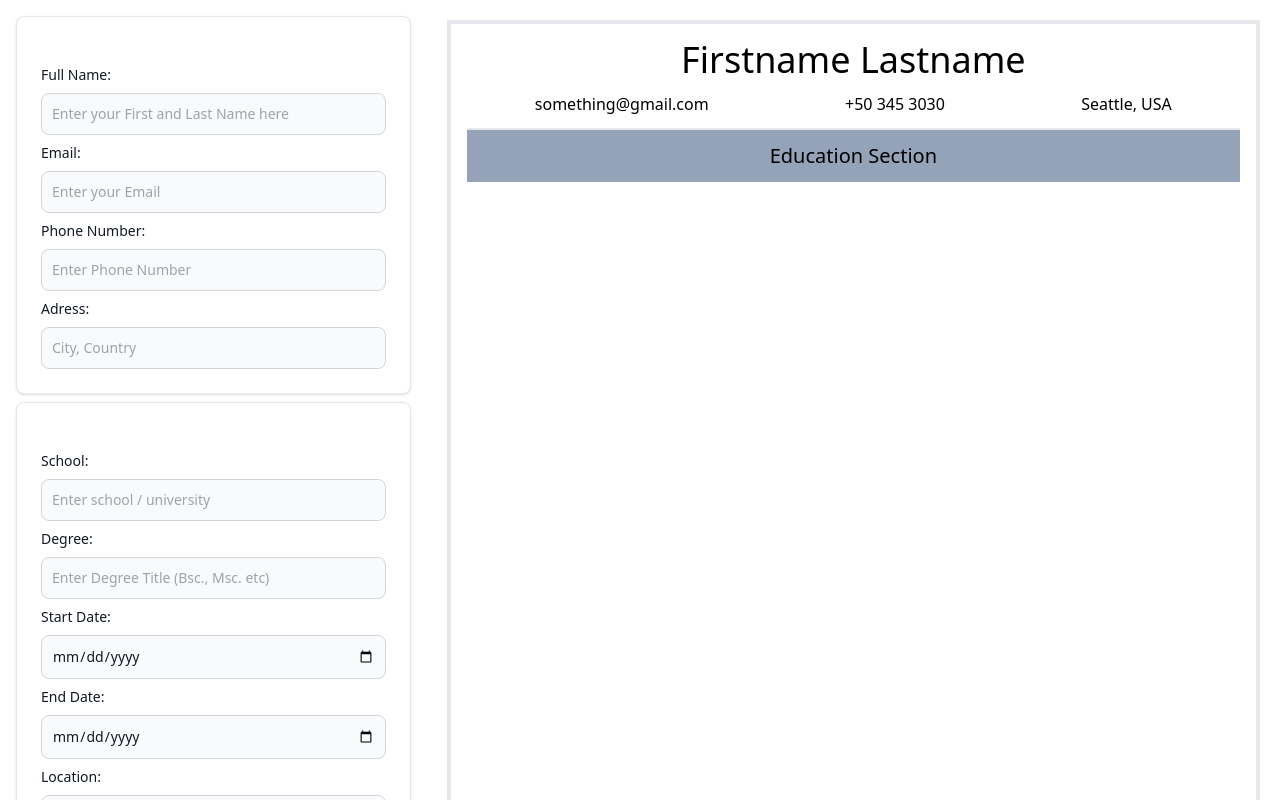
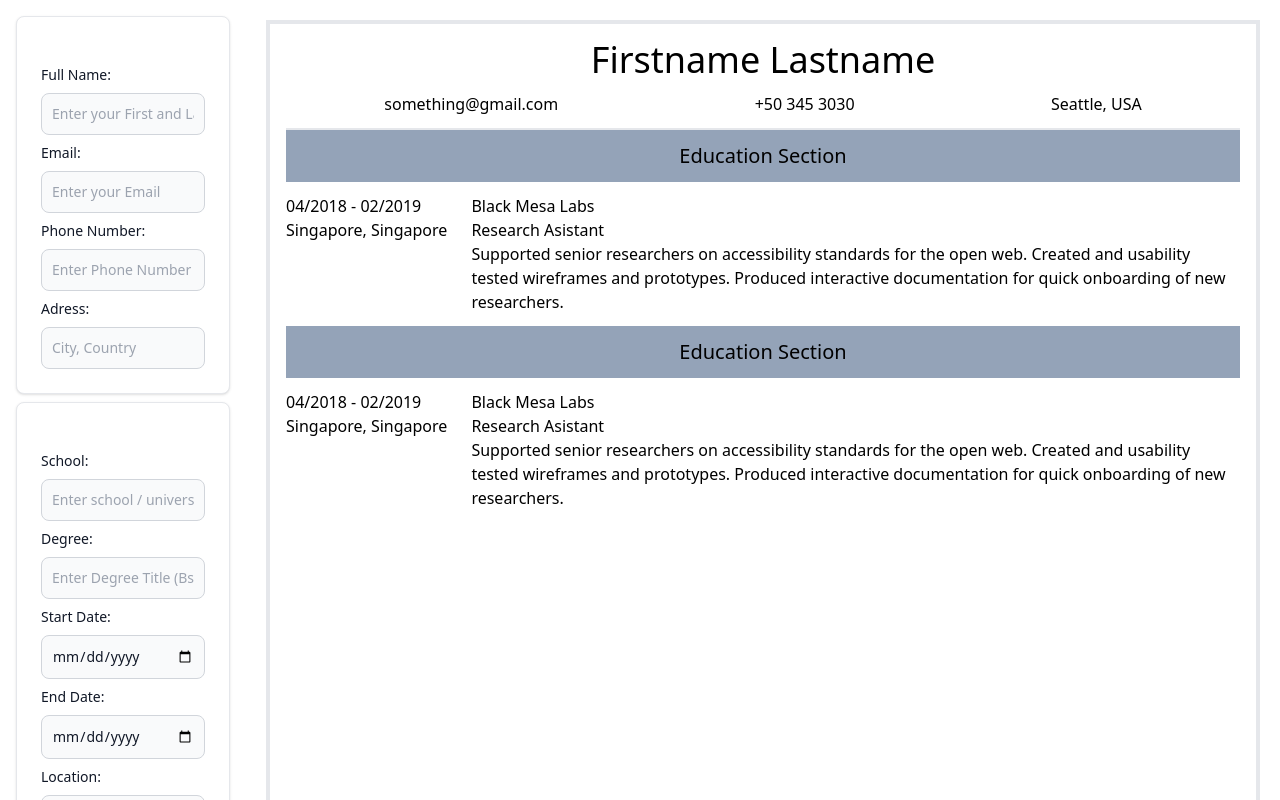
Before and after one commit to Mcorduk/cv-app, a React (Vite) app: page / in a window 1280 px wide. Shown: the top 800 px of the page. Built offline with nearby package versions, Linux system fonts and the light colour scheme.

Commit message:
refactor: finish education section, copy it and rename to make experience section

```diff
--- a/src/components/Sections/section.jsx
+++ b/src/components/Sections/educationSection.jsx
@@ -17,8 +17,8 @@ function SectionInfo({
   description = null,
 }) {
   return (
-    <article>
-      <aside>
+    <article className="flex gap-6 py-3">
+      <aside className=" flex flex-col min-w-fit w-1/3">
         <p>
           <span>{startDate}</span>
           <span> - </span>
@@ -26,7 +26,7 @@ function SectionInfo({
         </p>
         <p>{location}</p>
       </aside>
-      <main>
+      <main className="grow">
         <p>{institution}</p>
         <p>{title}</p>
         <p>{description}</p>
@@ -36,5 +36,19 @@ function SectionInfo({
 }
 
 export default function Section() {
-  return <SectionHeader text={"Education Section"} />;
+  return (
+    <>
+      <SectionHeader text={"Education Section"} />
+      <SectionInfo
+        startDate="04/2018"
+        endDate="02/2019"
+        location="Singapore, Singapore"
+        institution="Black Mesa Labs"
+        title="Research Asistant"
+        description={
+          "Supported senior researchers on accessibility standards for the open web. Created and usability tested wireframes and prototypes. Produced interactive documentation for quick onboarding of new researchers."
+        }
+      />
+    </>
+  );
 }
--- /dev/null
+++ b/src/components/Sections/experienceSection.jsx
@@ -0,0 +1,54 @@
+import React from "react";
+
+function SectionHeader({ text }) {
+  return (
+    <div className="flex justify-center items-center bg-slate-400 py-3">
+      <h3 className="text-xl">{text}</h3>
+    </div>
+  );
+}
+
+function SectionInfo({
+  startDate,
+  endDate = "present",
+  location = "Undisclosed Location",
+  institution,
+  title,
+  description = null,
+}) {
+  return (
+    <article className="flex gap-6 py-3">
+      <aside className=" flex flex-col min-w-fit w-1/3">
+        <p>
+          <span>{startDate}</span>
+          <span> - </span>
+          <span>{endDate}</span>
+        </p>
+        <p>{location}</p>
+      </aside>
+      <main className="grow">
+        <p>{institution}</p>
+        <p>{title}</p>
+        <p>{description}</p>
+      </main>
+    </article>
+  );
+}
+
+export default function Section() {
+  return (
+    <>
+      <SectionHeader text={"Education Section"} />
+      <SectionInfo
+        startDate="04/2018"
+        endDate="02/2019"
+        location="Singapore, Singapore"
+        institution="Black Mesa Labs"
+        title="Research Asistant"
+        description={
+          "Supported senior researchers on accessibility standards for the open web. Created and usability tested wireframes and prototypes. Produced interactive documentation for quick onboarding of new researchers."
+        }
+      />
+    </>
+  );
+}
--- a/src/components/cvDisplay.jsx
+++ b/src/components/cvDisplay.jsx
@@ -1,11 +1,12 @@
 import React from "react";
 import CvHeader from "./Headers/cvHeader";
-import Section from "./Sections/section";
+import Section from "./Sections/educationSection";
 export default function CvDisplay() {
   return (
     <div className="flex-grow p-4 border-4 m-5 ">
       <CvHeader />
       <Section />
+      <Section />
     </div>
   );
 }
```
Also changed, not shown: 1 other file (tests, documents, lock files or other folders).
